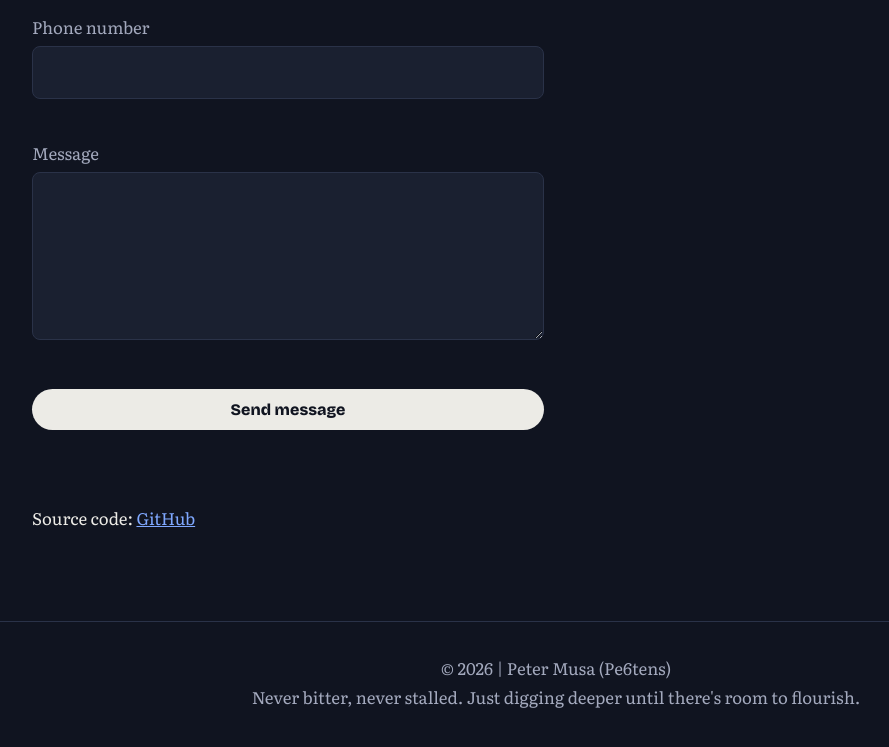
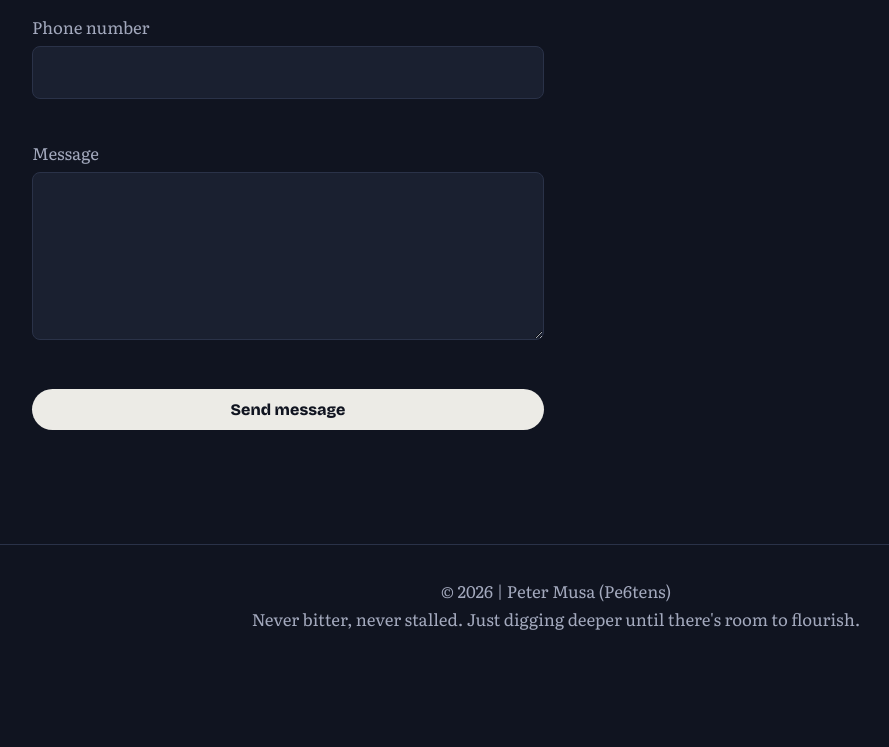
Before and after one commit to Pe6tens/Peter-Portfolio, a plain HTML site: page contact.html in a window 1280 px wide. Shown: the part 621-1368 px from the top of the page, without its empty margins (84-973 px from the left). After the commit the page ends 1303 px from the top, so only its background shows below. Drawn offline with nearby package versions, Linux system fonts and the light colour scheme.

Commit message:
Remove GitHub source code link from contact.html
Removed the GitHub source code link from the contact section.

```diff
--- a/contact.html
+++ b/contact.html
@@ -56,8 +56,6 @@
       <button class="btn" type="submit">Send message</button>
       <p class="form-status" id="formStatus" role="status"></p>
     </form>
-    <p class="links">Source code: <a href="https://github.com/Pe6tens/Peter-Portfolio">GitHub</a></p>
-  </section>
 
 </main>
 
```
